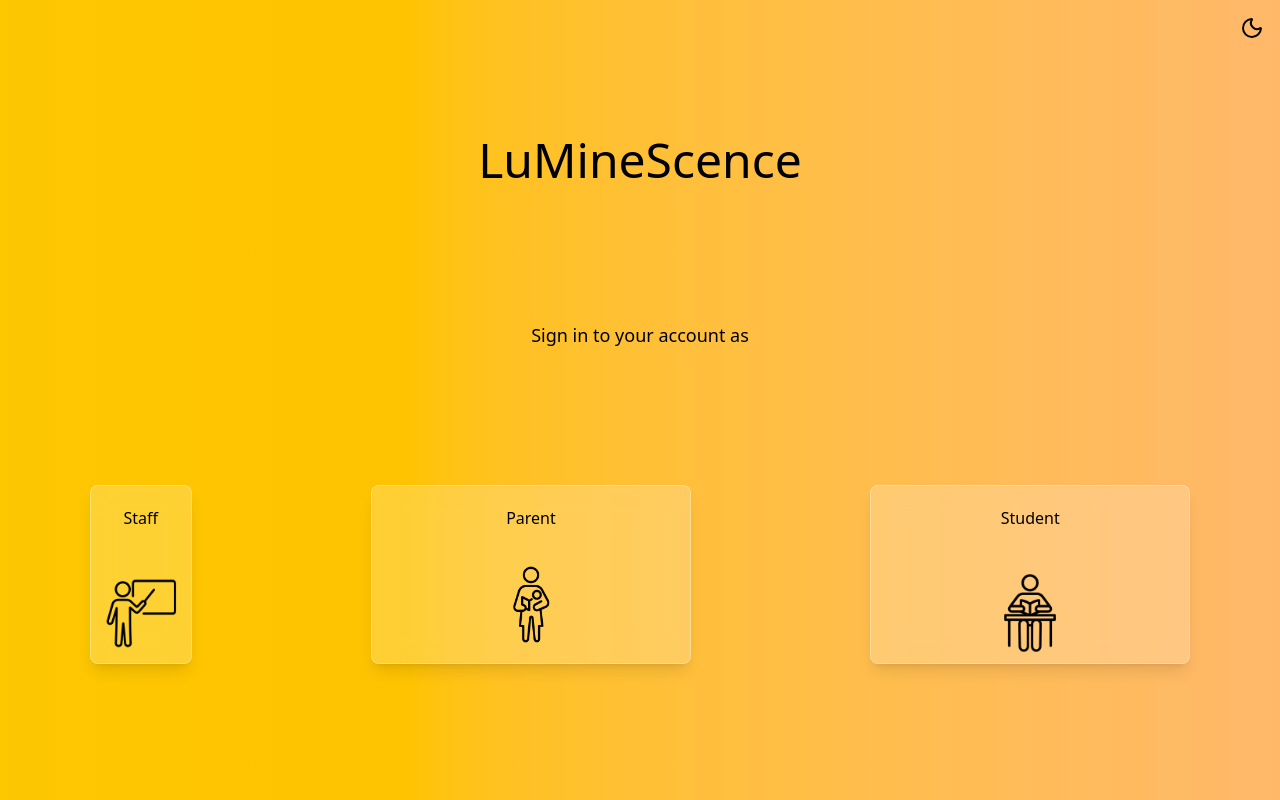
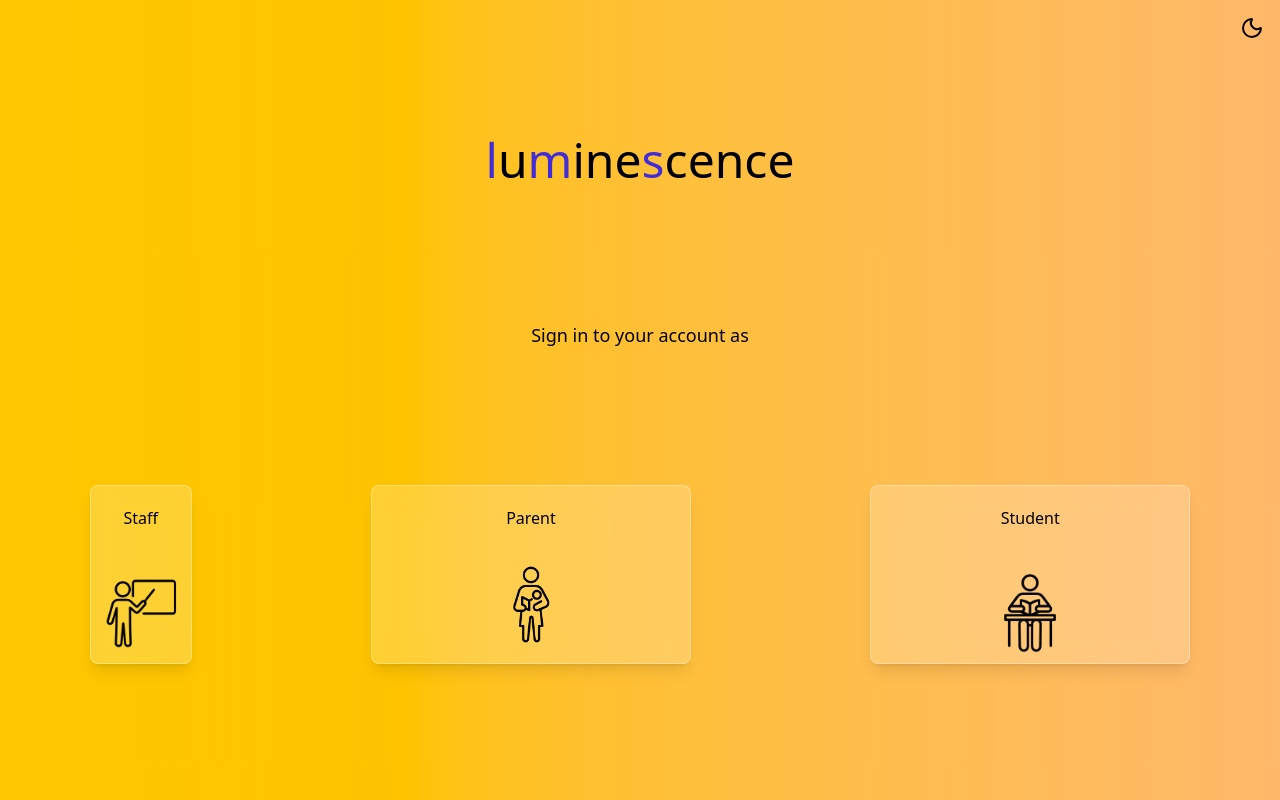
Before and after one commit to BigBabyofTel/lum-lms, a Next.js app in the folder frontend/: page /portal in a window 1280 px wide. Built offline with nearby package versions, Linux system fonts and the light colour scheme.

Commit message:
login page edited

```diff
--- a/frontend/app/portal/page.tsx
+++ b/frontend/app/portal/page.tsx
@@ -9,7 +9,11 @@ export default function Page() {
             <section
                 className="h-dvh w-full flex flex-col items-center justify-evenly">
                 <div>
-                    <h1 className="text-5xl ">LuMineScence</h1>
+                    <h1 className="text-5xl "><span
+                        className="text-indigo-700 dark:text-orange-600">l</span>u<span
+                        className="text-indigo-700 dark:text-orange-600">m</span>ine<span
+                        className="text-indigo-700 dark:text-orange-600">s</span>cence
+                    </h1>
                 </div>
                 <div>
                     <h2 className="text-lg">Sign in to your account as</h2>
```
